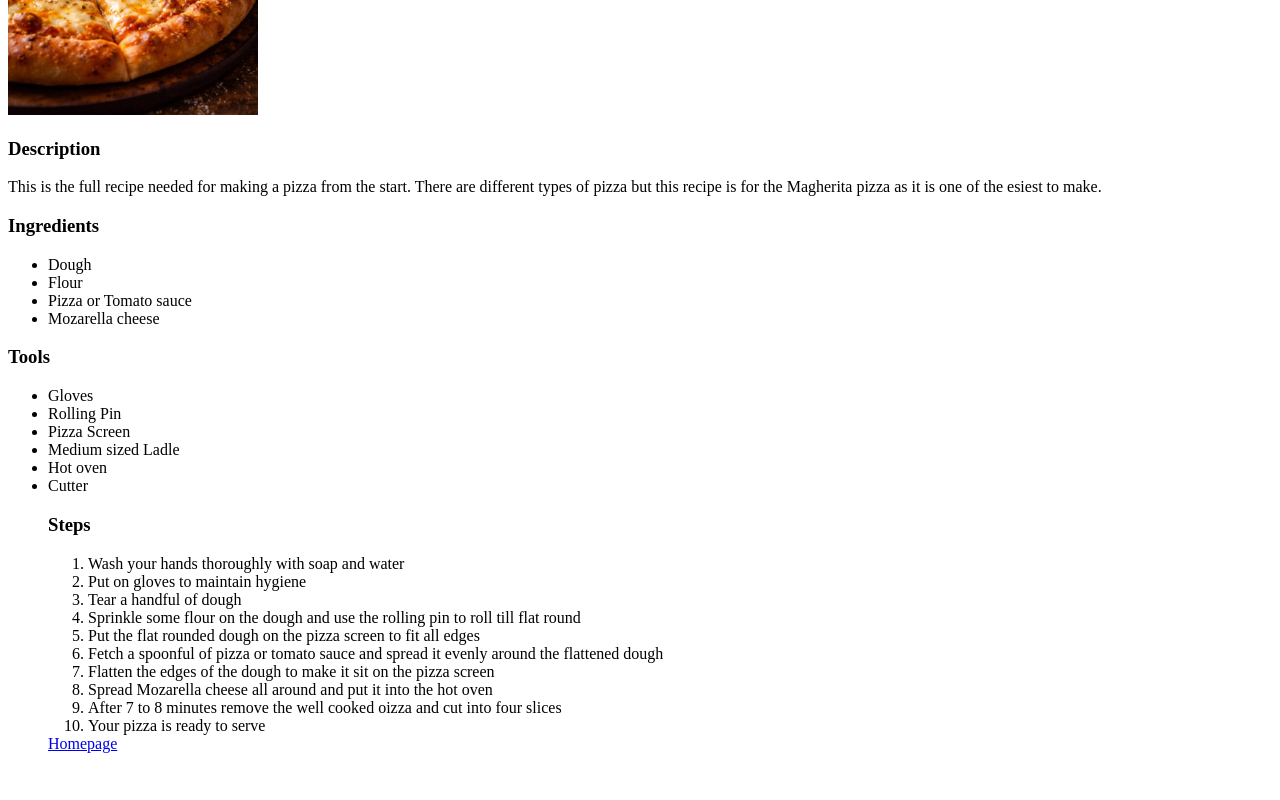
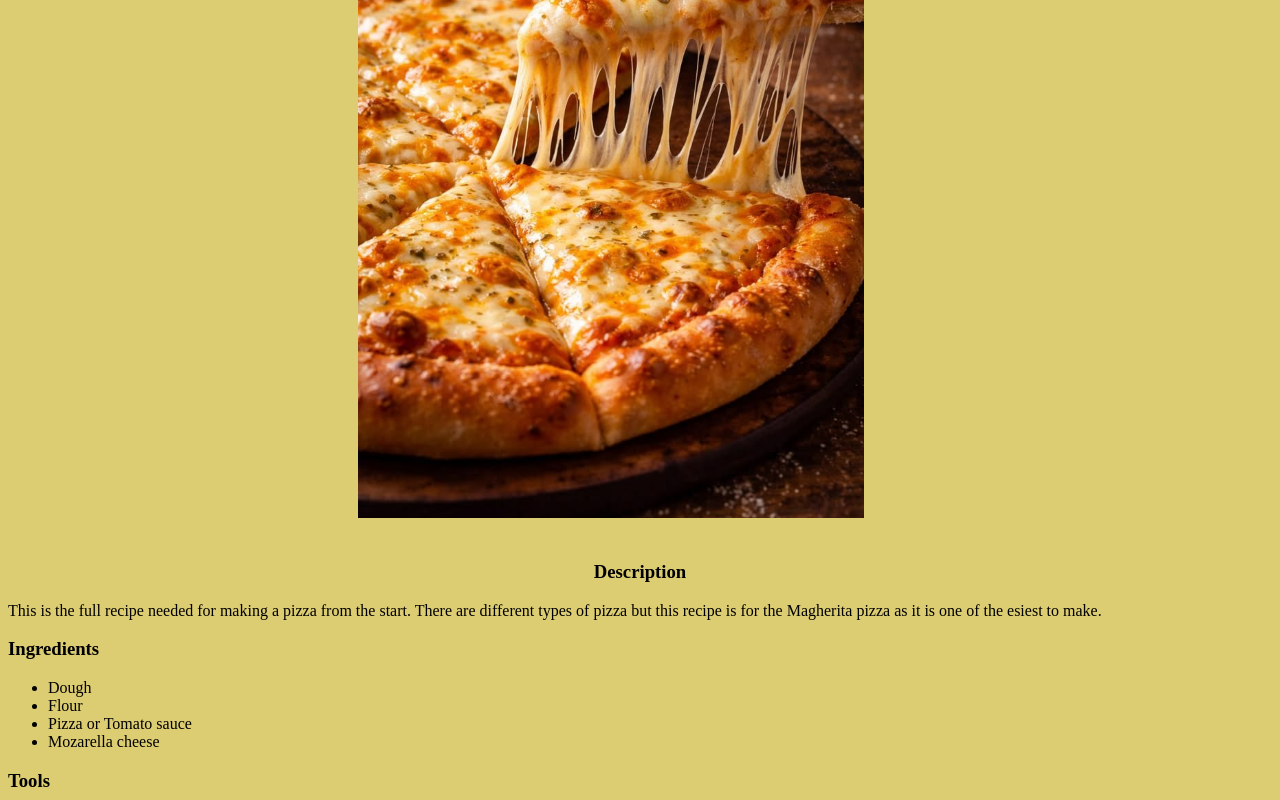
Before and after one commit to O9SCARY/recipes, a plain HTML site: page recipes/pizza.html in a window 1280 px wide. Shown: the part 340-1140 px from the top of the page. Before the commit the page ends 1109 px from the top, so only its background shows below. Drawn offline with Linux system fonts and the light colour scheme.

Commit message:
Add minimal css styling to all recipe pages for the recipes site

```diff
--- a/recipes/pizza.html
+++ b/recipes/pizza.html
@@ -4,15 +4,16 @@
     <meta charset="UTF-8">
     <meta name="viewport" content="width=device-width, initial-scale=1.0">
     <title>Pizza Recipe</title>
+    <link rel="stylesheet" href="../styles.css">
 </head>
 <body>
 
-    <h1>Pizza Recipe</h1>
+    <h1 id="pizza-heading">Pizza Recipe</h1>
     <img src="../img/pizza.jpeg"
     alt="a well cooked delicious pizza"
-    width="250"><br>
+    width="250" id="pizza-img"><br>
 
-    <h3>Description</h3>
+    <h3 id="desc-heading">Description</h3>
     <p>
         This is the full recipe needed for making a pizza from the start.
         There are different types of pizza but this recipe is for the Magherita pizza as it is one of the esiest to make.
@@ -34,7 +35,7 @@
         <li>Medium sized Ladle</li>
         <li>Hot oven</li>
         <li>Cutter</li>
-    </li>
+    </ul>
 
     <h3>Steps</h3>
     <ol>
@@ -50,6 +51,6 @@
         <li>Your pizza is ready to serve</li>
     </ol>
 
-    <a href="../index.html">Homepage</a>
+    <a href="../index.html" id="redirect">Homepage</a>
 </body>
 </html>
--- a/styles.css
+++ b/styles.css
@@ -23,3 +23,21 @@ a{
     margin: 35px;
     border-radius: 10px;
 }
+
+#pizza-heading, #desc-heading, #friedrice-heading, #jollof-heading{
+    text-align: center;
+}
+#pizza-img, #friedrice-img, #jollof-img{
+    margin: 20px;
+    margin-left: 350px;
+    width: 40%;
+    height: auto;
+}
+#redirect{
+    background-color: gold;
+    width: 150px;
+    height: auto;
+    padding: 25px;
+    margin: 35px;
+    border-radius: 10px;
+}
```
Also changed, not shown: recipes/fried-rice.html (+4 -3 lines), recipes/jollof.html (+4 -3 lines).
